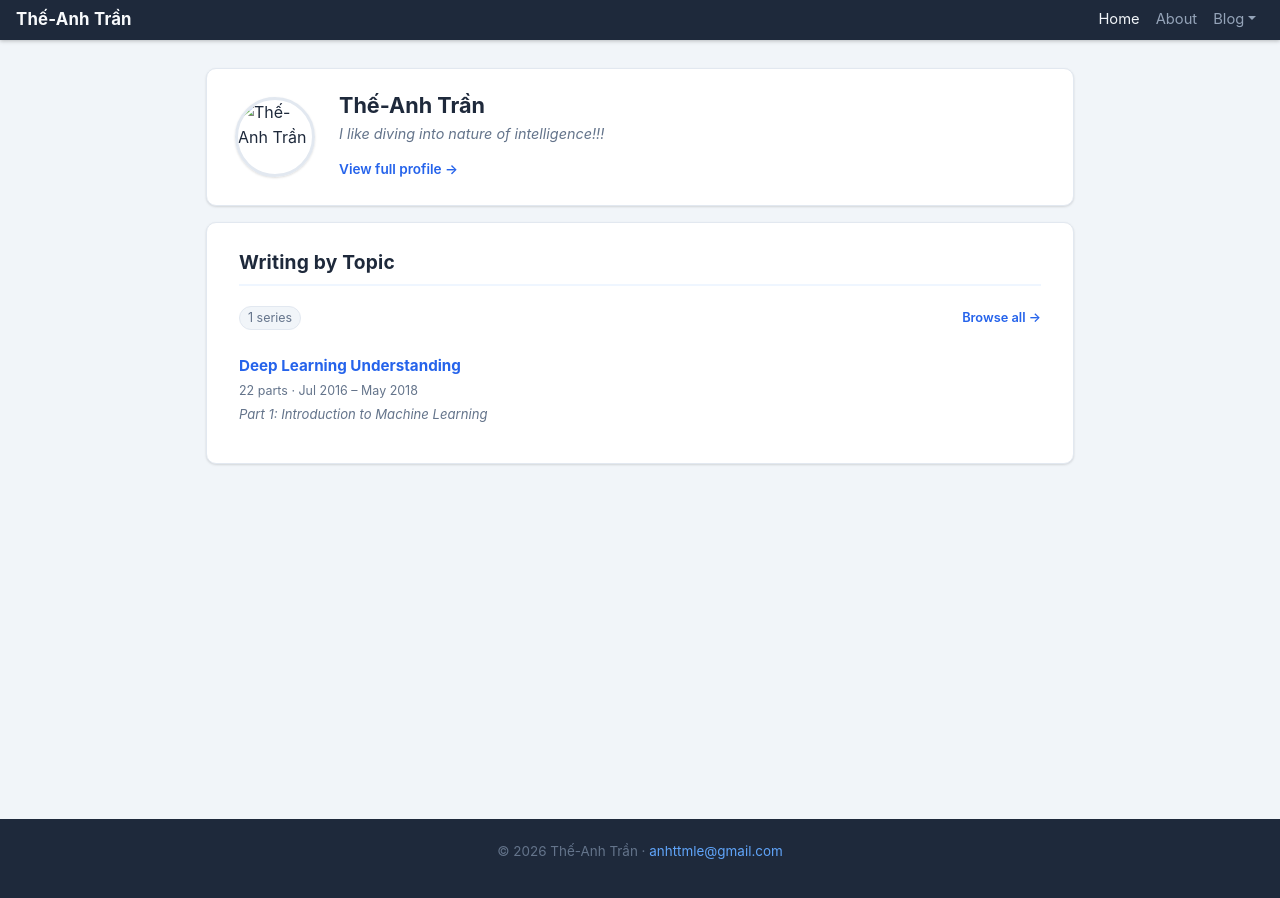
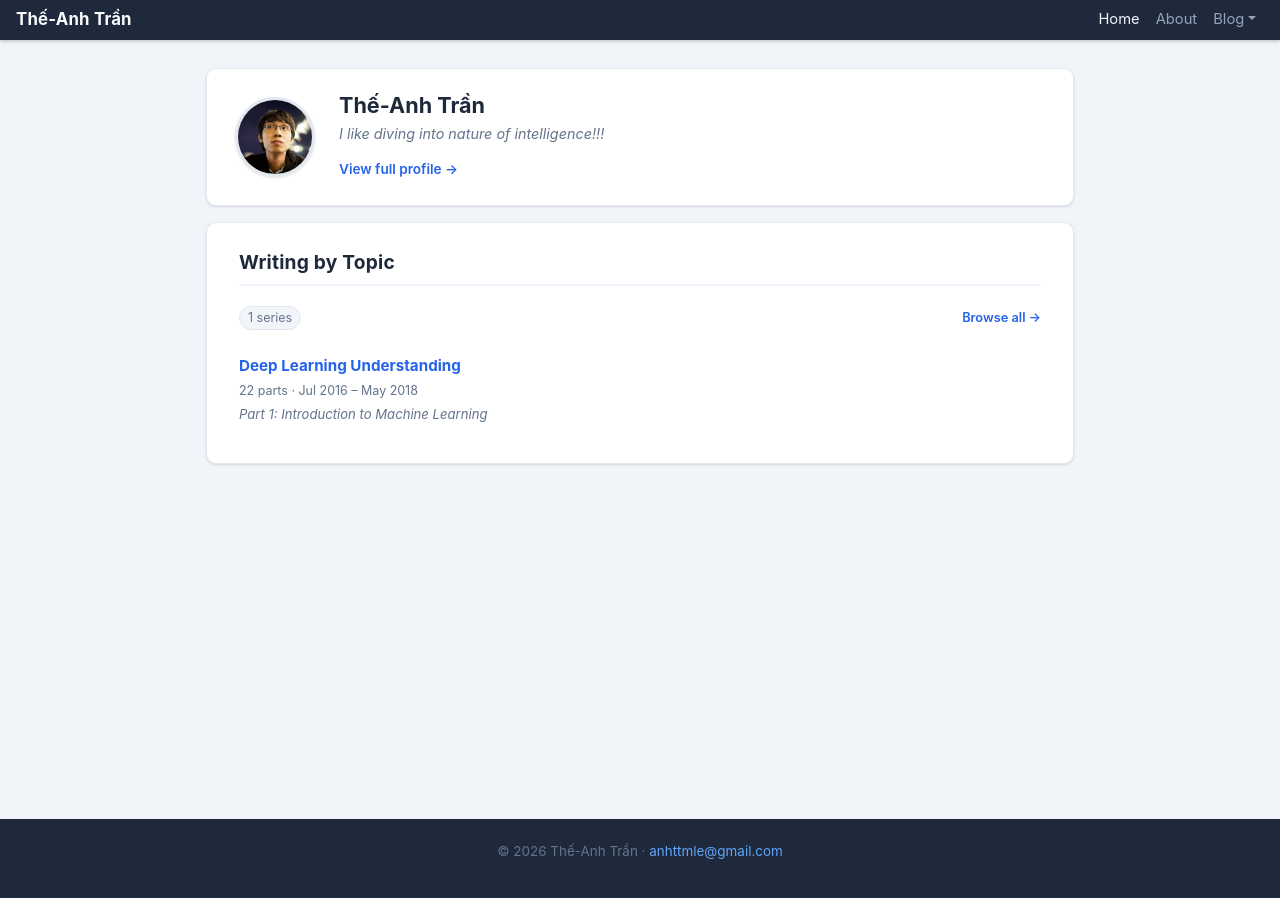
Before and after one commit to anhttmle/anhttmle.github.io, a Jekyll site: the page built from index.html, in a window 1280 px wide. Built offline with Jekyll 4.4.1, drawn with Linux system fonts in a browser that asks for light colours.

Commit message:
Update profile.yml

```diff
--- a/_data/profile.yml
+++ b/_data/profile.yml
@@ -1,4 +1,4 @@
-eavatar: "/assets/profile/anhtt.jpg"
+avatar: "/assets/profile/anhtt.jpg"
 name: "Thế-Anh Trần"
 email: "anhttmle@gmail.com"
 description: "I like diving into nature of intelligence!!!"
```
